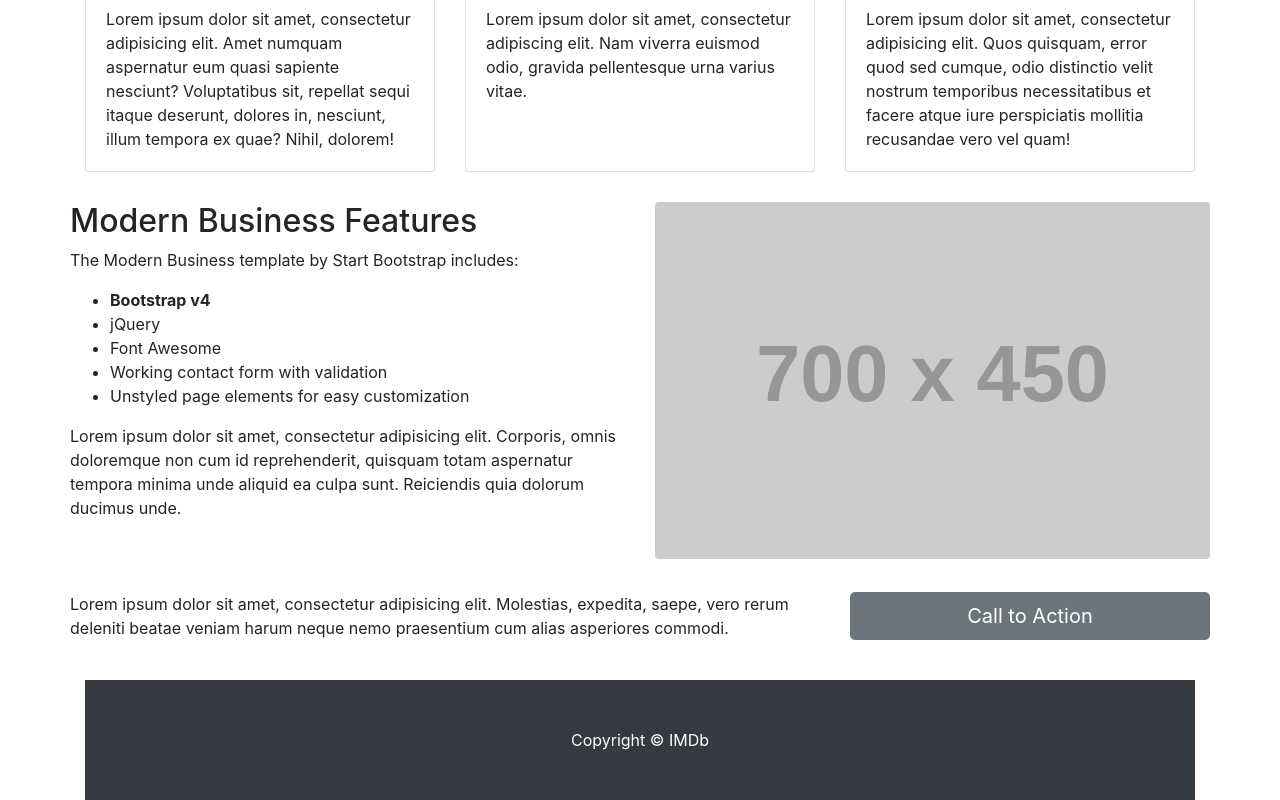
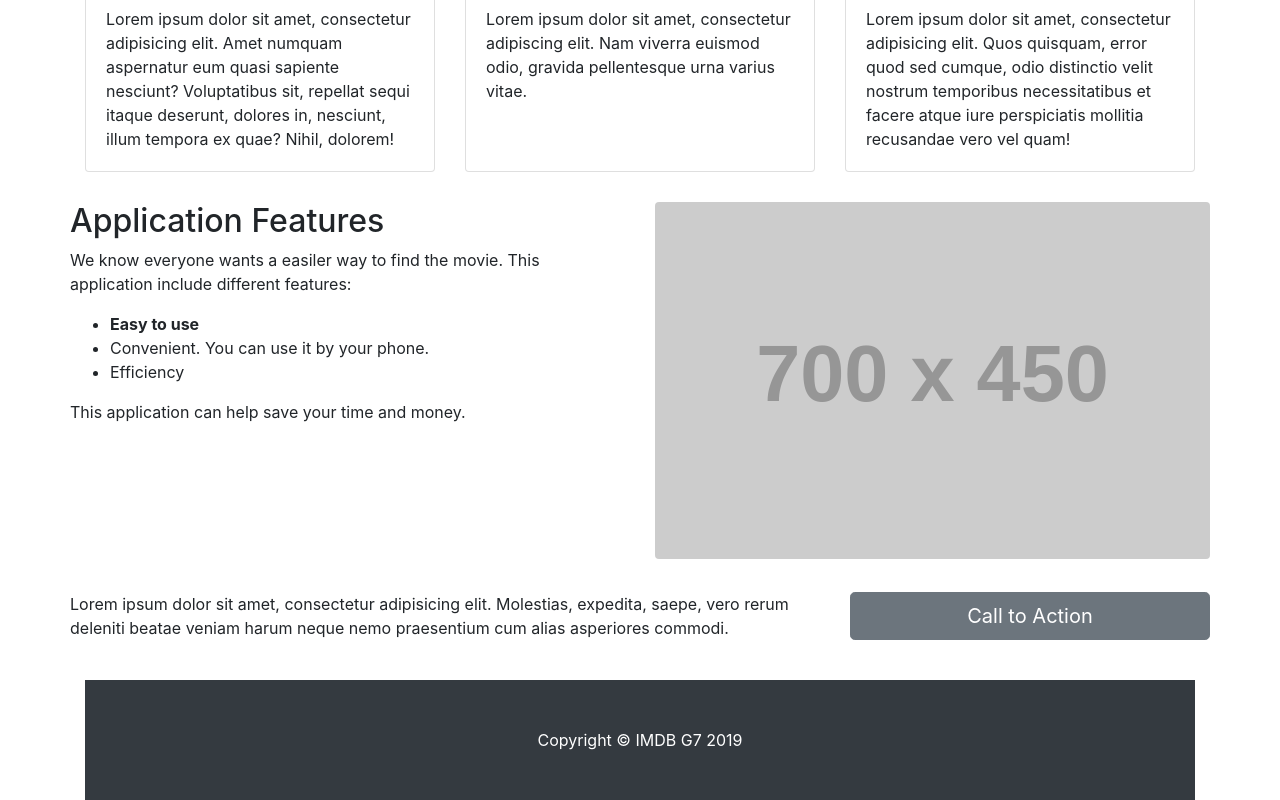
Before and after one commit to madimasg/IMDb-project, a website: page index.html in a window 1280 px wide. Shown: the part 972-1772 px from the top of the page. Drawn offline with Linux system fonts and the light colour scheme; placeholder pictures from the web are drawn by us.

Commit message:
Update index.html

```diff
--- a/index.html
+++ b/index.html
@@ -141,18 +141,16 @@
     <!-- Features Section -->
     <div class="row">
       <div class="col-lg-6">
-        <h2>Modern Business Features</h2>
-        <p>The Modern Business template by Start Bootstrap includes:</p>
+        <h2>Application Features</h2>
+        <p>We know everyone wants a easiler way to find the movie. This application include different features:</p>
         <ul>
           <li>
-            <strong>Bootstrap v4</strong>
+            <strong>Easy to use</strong>
           </li>
-          <li>jQuery</li>
-          <li>Font Awesome</li>
-          <li>Working contact form with validation</li>
-          <li>Unstyled page elements for easy customization</li>
+          <li>Convenient. You can use it by your phone.</li>
+          <li>Efficiency</li>
         </ul>
-        <p>Lorem ipsum dolor sit amet, consectetur adipisicing elit. Corporis, omnis doloremque non cum id reprehenderit, quisquam totam aspernatur tempora minima unde aliquid ea culpa sunt. Reiciendis quia dolorum ducimus unde.</p>
+        <p>This application can help save your time and money.</p>
       </div>
       <div class="col-lg-6">
         <img class="img-fluid rounded" src="http://placehold.it/700x450" alt="">
@@ -178,7 +176,7 @@
   <!-- Footer -->
   <footer class="py-5 bg-dark">
     <div class="container">
-      <p class="m-0 text-center text-white">Copyright &copy; IMDb </p>
+      <p class="m-0 text-center text-white">Copyright &copy; IMDB G7 2019 </p>
     </div>
     <!-- /.container -->
   </footer>
```
